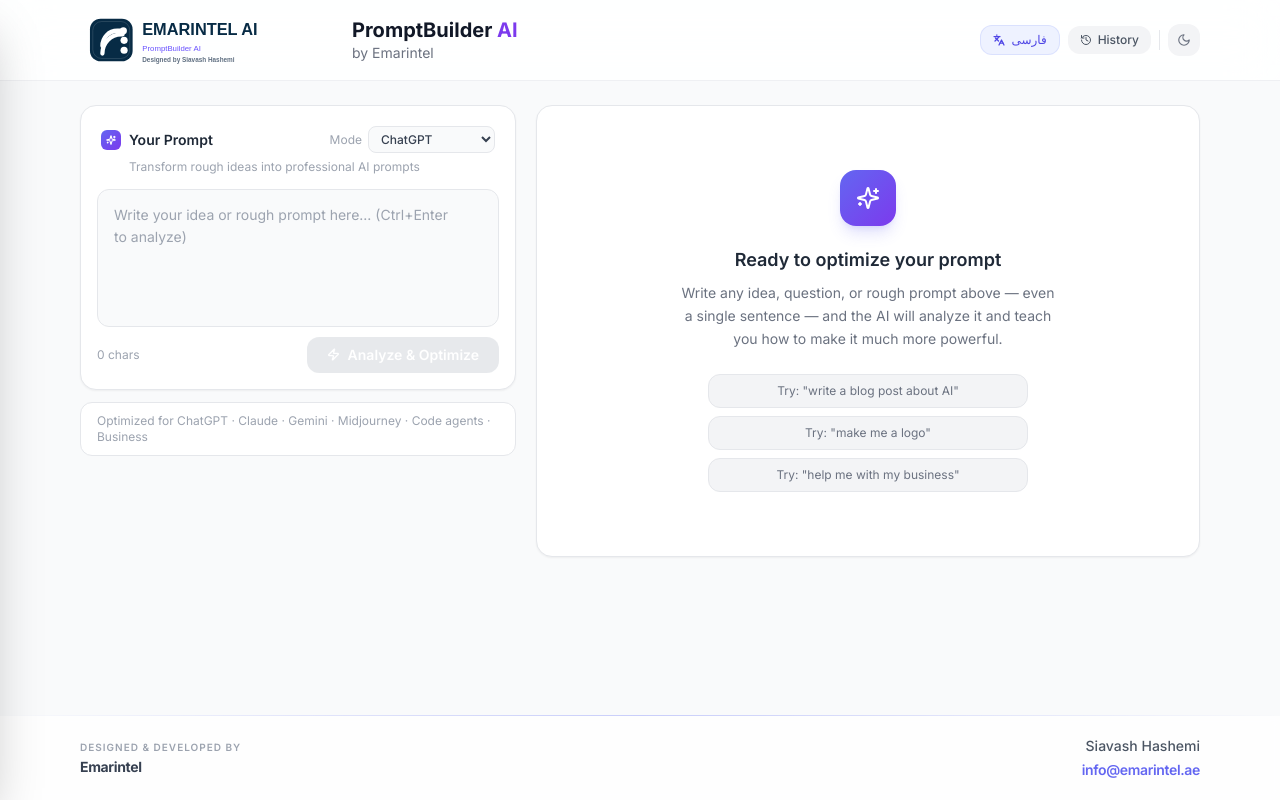
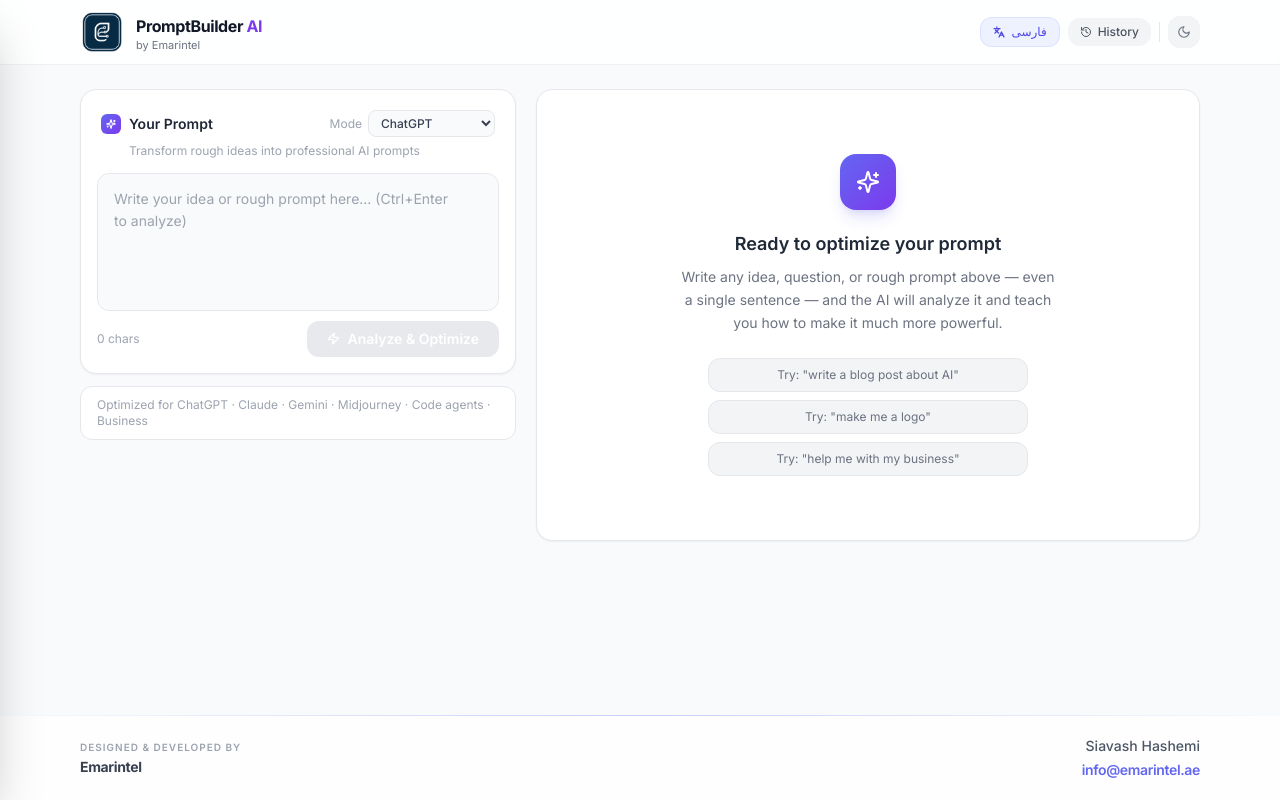
Before and after one commit to Emarintel/prompt-builder-ai, a React (Vite) app: page / in a window 1280 px wide. Built offline with nearby package versions, Linux system fonts and the light colour scheme.

Commit message:
fix header logo icon

```diff
--- a/src/App.tsx
+++ b/src/App.tsx
@@ -164,7 +164,7 @@
         <div className="grid grid-cols-1 lg:grid-cols-5 gap-5">
 
           {/* ── LEFT: Input (sticky on desktop) ── */}
-          <div className="lg:col-span-2 lg:sticky lg:top-24 lg:self-start space-y-3">
+          <div className="lg:col-span-2 lg:sticky lg:top-20 lg:self-start space-y-3">
             <PromptInput
               value={input}
               onChange={handleInputChange}
--- a/src/components/Header.tsx
+++ b/src/components/Header.tsx
@@ -29,21 +29,21 @@
         bg-white/85 dark:bg-gray-900/85 backdrop-blur-xl"
       dir={isRtl ? 'rtl' : 'ltr'}
     >
-      <div className="max-w-6xl mx-auto px-4 h-20 flex items-center justify-between">
+      <div className="max-w-6xl mx-auto px-4 h-16 flex items-center justify-between">
 
         {/* ── Branding ── */}
-        <div className={`flex items-center gap-4 ${isRtl ? 'flex-row-reverse' : ''}`}>
+        <div className={`flex items-center gap-3 ${isRtl ? 'flex-row-reverse' : ''}`}>
           <img
-            src="/emarintel-logo.svg"
+            src="/emarintel-icon.png"
             alt="Emarintel"
-            className="h-12 sm:h-16 w-auto max-w-[260px] object-contain shrink-0"
+            className="w-9 h-9 sm:w-11 sm:h-11 rounded-xl object-contain shrink-0"
           />
           <div className={isRtl ? 'text-right' : ''}>
-            <h1 className="text-xl font-bold text-gray-900 dark:text-white leading-tight">
+            <h1 className="text-[15px] sm:text-base font-bold text-gray-900 dark:text-white leading-tight tracking-tight">
               PromptBuilder{' '}
               <span className="text-violet-600 dark:text-violet-400">AI</span>
             </h1>
-            <p className="text-sm text-gray-500 dark:text-gray-400">
+            <p className="text-[11px] text-gray-500 dark:text-gray-400 leading-none mt-0.5">
               by Emarintel
             </p>
           </div>
```
